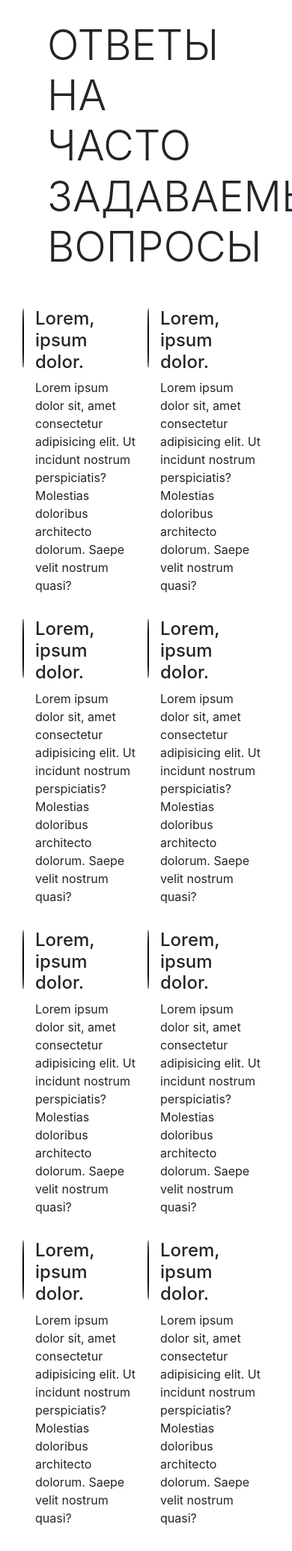
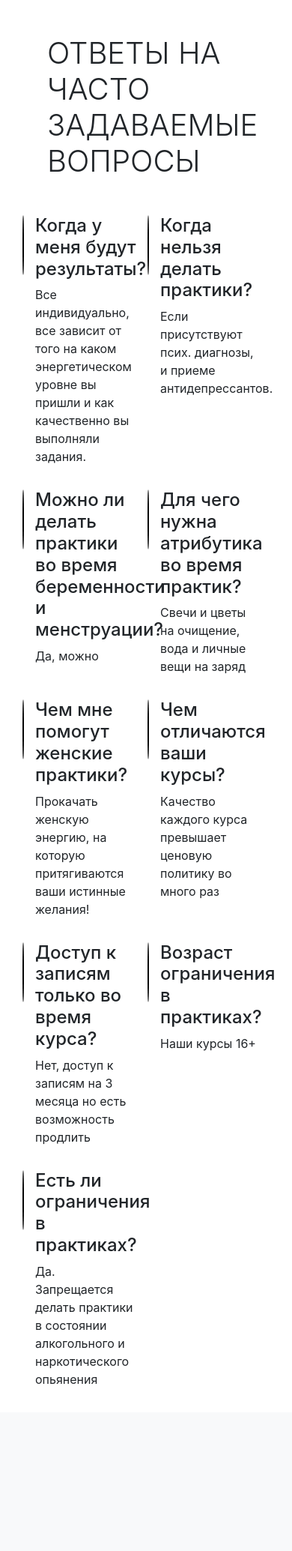
Before and after one commit to c0Rr0s10n/FemaleClubSite, a PHP site: page / in a window 390 px wide; the page is wider, and only the part inside the window is pictured. Shown: the part 3311-5380 px from the top of that part at 75% size. After the commit the page ends 5157 px from the top of that part, so only its background shows below. Run offline with PHP 8.4, Linux system fonts and the light colour scheme; some libraries are stand-ins or nearby versions.

Commit message:
Added full adaptive

```diff
--- a/css/style.css
+++ b/css/style.css
@@ -84,7 +84,7 @@ body {
     background-color: #000;
     border: 1px solid #000;
     border-radius: 50%;
-    width: 80px;
+    width: 2px;
     height: 80px; }
 
 @media screen and (max-width: 990px) and (min-width: 587px) {
@@ -95,7 +95,7 @@ body {
     background-size: 50% 700px;
     background-repeat: no-repeat; }
     #header h1 {
-      font-size: 7rem; } }
+      font-size: 4.5rem; } }
 @media screen and (max-width: 1200px) and (min-width: 990) {
   #header {
     background-image: url(../img/girl3.jpeg), url(../img/girl1.jpeg), url(../img/girl2.jpeg);
@@ -111,10 +111,23 @@ body {
     background-repeat: no-repeat;
     background-size: cover; }
     #header h1 {
-      font-size: 3.8rem; }
+      font-size: 2rem; }
 
+  #timer h1 {
+    font-size: 2.5rem; }
   #timer .timer1 {
-    font-size: 3rem; } }
+    font-size: 3rem; }
+
+  #description-continue {
+    margin-bottom: 20px; }
+
+  #description hr {
+    margin: 5px; }
+  #description .description-text {
+    font-size: 1.3rem; }
+
+  #faq h2 {
+    font-size: 2.5rem; } }
 @media screen and (max-width: 786px) and (min-width: 587px) {
   #header h1 {
     font-size: 4rem; } }
--- a/index.html
+++ b/index.html
@@ -43,7 +43,7 @@
               <h4 class="display-5 align-self-center mt-5 wow fadeInUpBig"><span>CLUB BY ONE MUSE STORE</span></h4>
             </div>
             <div class="col-10 text-white text-center pt-0 pb-0 align-self-center mx-auto">
-              <h1 class="align-self-center-mt-5 wow fadeInUpBig">ТРАНСФОРМАЦИЯ ВНУТРЕНЕЙ КРАСОТЫ</h1>
+              <h1 class="align-self-center mt-5 wow fadeInUpBig">ТРАНСФОРМАЦИЯ ВНУТРЕНЕЙ КРАСОТЫ</h1>
             </div>
             <div class="col-10 text-white text-center pt-0 pb-5 align-self-center mx-auto">
               <h4 class="display-5 align-self-center mt-5 wow fadeInUpBig"><span>ПРОЕКТ ПО РАЗВИТИЮ ЛИЧНОСТИ И РАСКРЫТИЮ<br>ИСТИНОЙ ЖЕНСВЕННОСТИ</span></h4>
@@ -187,49 +187,56 @@
           <div class="col-12 d-inline-flex mb-3">
             <div class="circle d-inline-flex"></div>
               <div class="col-6">
-                <h4>Lorem, ipsum dolor.</h4>
-                <p>Lorem ipsum dolor sit, amet consectetur adipisicing elit. Ut incidunt nostrum perspiciatis? Molestias doloribus architecto dolorum. Saepe velit nostrum quasi?</p>
+                <h4>Когда у меня будут результаты?</h4>
+                <p>Все индивидуально, все зависит от того на каком энергетическом уровне вы пришли и как качественно вы выполняли задания.</p>
               </div>
               <div class="circle d-inline-flex"></div>
               <div class="col-6">
-                <h4>Lorem, ipsum dolor.</h4>
-                <p>Lorem ipsum dolor sit, amet consectetur adipisicing elit. Ut incidunt nostrum perspiciatis? Molestias doloribus architecto dolorum. Saepe velit nostrum quasi?</p>
+                <h4>Когда нельзя делать практики?</h4>
+                <p>Если присутствуют псих. диагнозы, и приеме антидепрессантов.</p>
               </div>
           </div>
           <div class="col-12 d-inline-flex mb-3">
             <div class="circle d-inline-flex"></div>
               <div class="col-6">
-                <h4>Lorem, ipsum dolor.</h4>
-                <p>Lorem ipsum dolor sit, amet consectetur adipisicing elit. Ut incidunt nostrum perspiciatis? Molestias doloribus architecto dolorum. Saepe velit nostrum quasi?</p>
+                <h4>Можно ли делать практики во время беременности и менструации?</h4>
+                <p>Да, можно</p>
               </div>
               <div class="circle d-inline-flex"></div>
               <div class="col-6">
-                <h4>Lorem, ipsum dolor.</h4>
-                <p>Lorem ipsum dolor sit, amet consectetur adipisicing elit. Ut incidunt nostrum perspiciatis? Molestias doloribus architecto dolorum. Saepe velit nostrum quasi?</p>
+                <h4>Для чего нужна атрибутика во время практик?</h4>
+                <p>Свечи и цветы на очищение, вода и личные вещи на заряд</p>
               </div>
           </div>
           <div class="col-12 d-inline-flex mb-3">
             <div class="circle d-inline-flex"></div>
               <div class="col-6">
-                <h4>Lorem, ipsum dolor.</h4>
-                <p>Lorem ipsum dolor sit, amet consectetur adipisicing elit. Ut incidunt nostrum perspiciatis? Molestias doloribus architecto dolorum. Saepe velit nostrum quasi?</p>
+                <h4>Чем мне помогут женские практики?</h4>
+                <p>Прокачать женскую энергию, на которую притягиваются ваши истинные желания!</p>
               </div>
               <div class="circle d-inline-flex"></div>
               <div class="col-6">
-                <h4>Lorem, ipsum dolor.</h4>
-                <p>Lorem ipsum dolor sit, amet consectetur adipisicing elit. Ut incidunt nostrum perspiciatis? Molestias doloribus architecto dolorum. Saepe velit nostrum quasi?</p>
+                <h4>Чем отличаются ваши курсы?</h4>
+                <p>Качество каждого курса превышает ценовую политику во много раз</p>
               </div>
           </div>
           <div class="col-12 d-inline-flex mb-3">
             <div class="circle d-inline-flex"></div>
               <div class="col-6">
-                <h4>Lorem, ipsum dolor.</h4>
-                <p>Lorem ipsum dolor sit, amet consectetur adipisicing elit. Ut incidunt nostrum perspiciatis? Molestias doloribus architecto dolorum. Saepe velit nostrum quasi?</p>
+                <h4>Доступ к записям только во время курса?</h4>
+                <p>Нет, доступ к записям на 3 месяца но есть возможность продлить</p>
               </div>
               <div class="circle d-inline-flex"></div>
               <div class="col-6">
-                <h4>Lorem, ipsum dolor.</h4>
-                <p>Lorem ipsum dolor sit, amet consectetur adipisicing elit. Ut incidunt nostrum perspiciatis? Molestias doloribus architecto dolorum. Saepe velit nostrum quasi?</p>
+                <h4>Возраст ограничения в практиках?</h4>
+                <p>Наши курсы 16+</p>
+              </div>
+          </div>
+          <div class="col-12 d-inline-flex mb-3">
+            <div class="circle d-inline-flex"></div>
+              <div class="col-6">
+                <h4>Есть ли ограничения в практиках?</h4>
+                <p>Да. Запрещается делать практики в состоянии алкогольного и наркотического опьянения</p>
               </div>
           </div>
         </div>
--- a/scss/style.scss
+++ b/scss/style.scss
@@ -139,7 +139,7 @@ body {
         background-color: #000;
         border: 1px solid #000;
         border-radius: 50%;
-        width: 80px;
+        width: 2px;
         height: 80px;
     }
 }
@@ -154,8 +154,9 @@ body {
         background-repeat: no-repeat;
 
         h1 {
-            font-size: 7rem;
+            font-size: 4.5rem;
         }
+
     }
 }
 
@@ -181,15 +182,40 @@ body {
         background-size: cover;
 
         h1 {
-            font-size: 3.8rem;
+            font-size: 2rem;
         }
+
     }
 
     #timer {
+        h1 {
+            font-size: 2.5rem;
+        }
+
         .timer1 {
             font-size: 3rem;
         }
     }
+
+    #description-continue {
+        margin-bottom: 20px;
+    }
+
+    #description {
+        hr {
+            margin: 5px;
+        }
+        .description-text {
+            font-size: 1.3rem;
+        }
+    }
+
+    #faq {
+        h2 {
+            font-size: 2.5rem;
+        }
+    }
+
 }
 
 @media screen and (max-width: 786px) and (min-width: 587px) {
```
Also changed, not shown: 1 other file.
